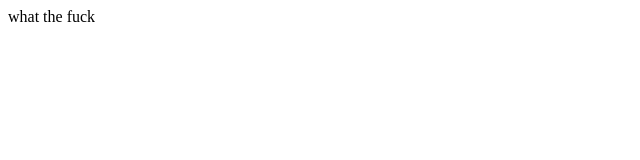
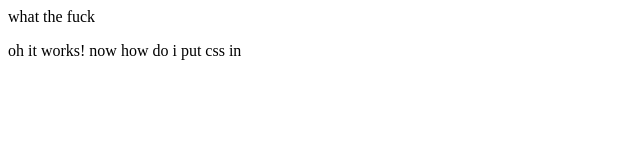
Before and after one commit to catcrazies/test-chamber-one, a plain HTML site: page index.html in a window 1280 px wide. Shown: the whole page, without its empty margins (0-640 px from the left). Drawn offline with Linux system fonts and the light colour scheme.

Commit message:
Update index.html
6/7/2025 9:20 PM

```diff
--- a/index.html
+++ b/index.html
@@ -1,3 +1,4 @@
 <body>
   <p>what the fuck</p>
+  <p>oh it works! now how do i put css in</p>
 </body>
```
